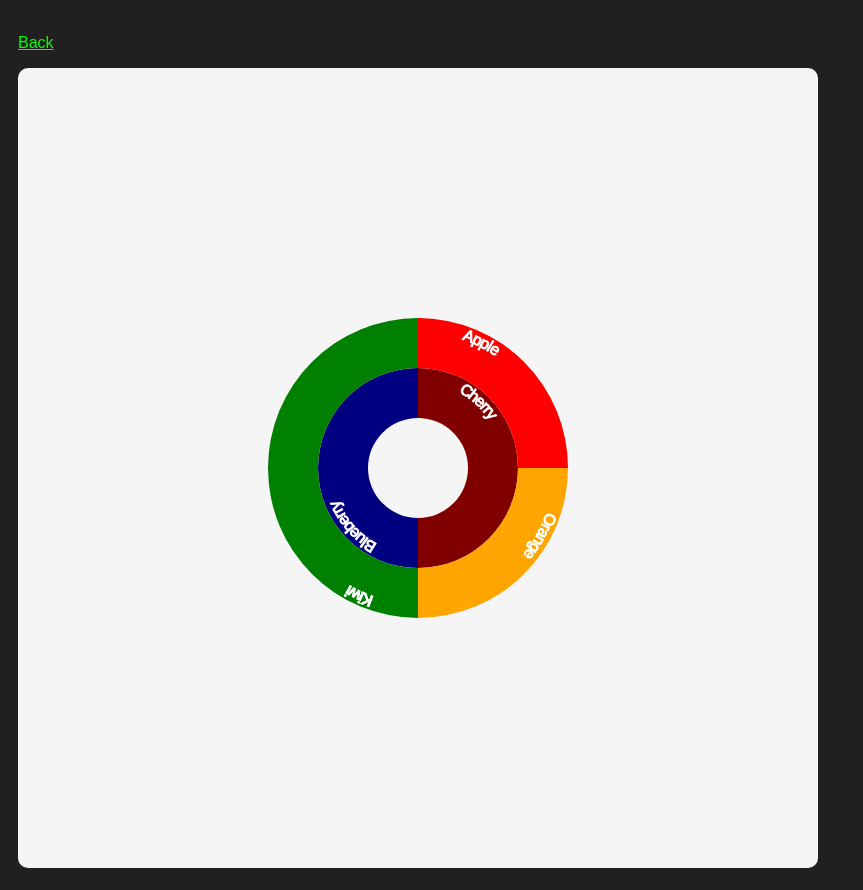
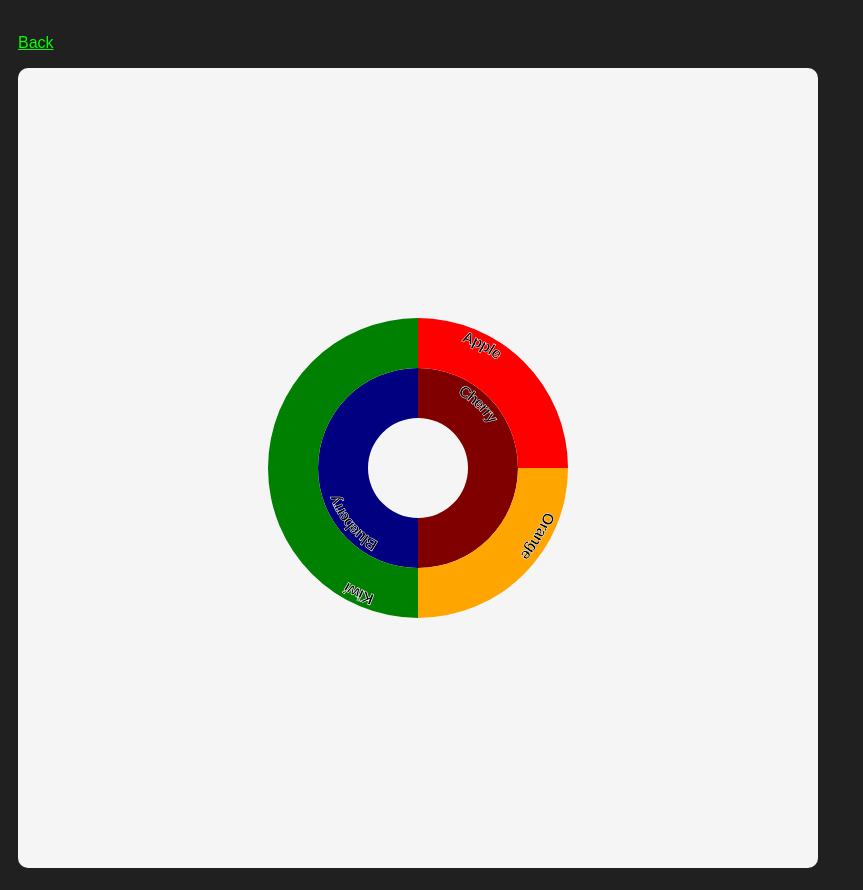
Before and after one commit to hchiam/learning-d3, a website with bundled scripts: page src/another_example.html in a window 1280 px wide. Shown: the whole page, without its empty margins (0-863 px from the left). Built offline with nearby package versions, Linux system fonts and the light colour scheme.

Commit message:
text tweaks

```diff
--- a/src/another_example.ts
+++ b/src/another_example.ts
@@ -170,11 +170,21 @@ function addArcToSVG(svg, arc, colour, textString) {
     .attr("fill", colour)
     .attr("transform", `translate(${svgSize / 2}, ${svgSize / 2})`);
 
-  const text = svg.append("text").attr("x", 50).attr("dy", 14);
+  console.log(svgSize);
+
+  const text = svg
+    .append("text")
+    .attr("x", 50)
+    .attr("dy", 16)
+    .attr("transform", `rotate(90deg)`)
+    .attr("transform-origin", `${svgSize / 2 + 50}px ${svgSize / 2 - 16}px`);
+
   text
     .append("textPath")
     .attr("stroke", "white")
-    .attr("fill", "white")
+    .attr("stroke-width", 0.55)
+    .attr("fill", "black")
+    .attr("font-weight", 900)
     .attr("xlink:href", "#path" + colour)
     .text(textString);
 }
--- a/src/style.css
+++ b/src/style.css
@@ -21,8 +21,8 @@ a:hover {
   color: white;
 }
 
-/**
- * This file was first created using the Yeoman generator
- * generator-hchiam-learning:
- * https://www.npmjs.com/package/generator-hchiam-learning
- */
+text {
+  /* transition: transform 0.2s;
+  transform: rotate(-0.25turn);
+  transform-origin: 404px 210px; */
+}
```
